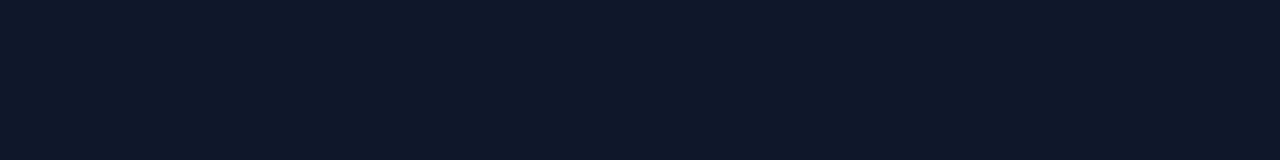
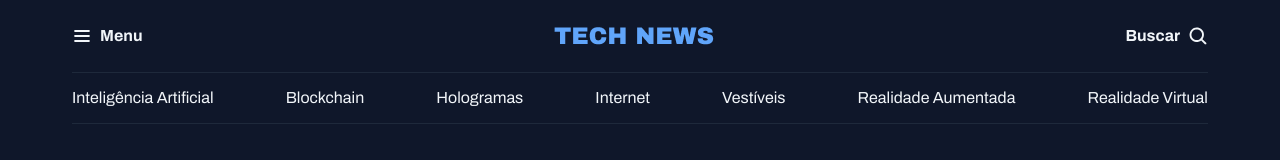
Before and after one commit to lucasaraujope/portal_de_noticias, a plain HTML site: page index.html in a window 1280 px wide. Drawn offline with Linux system fonts and the light colour scheme; files that its build step writes are made by us from their sources; files whose address does not match are found by name.

Commit message:
ajuste de espaço entre os itens do header

```diff
--- a/Style/global.css
+++ b/Style/global.css
@@ -23,10 +23,10 @@
 }
 
 
-body{
-    font: var(--text);
+body {
     color: var(--text-color-primary);
     background-color: var(--bg-color);
+    font: var(--text);
 }
 
 a{
@@ -41,3 +41,17 @@ a:hover{
 h1,h2,h3{
     color: inherit;
 }
+.container {
+    max-width: 1200px;
+    padding-inline: 32px;
+    margin-inline: auto;
+}
+
+/*utilities*/
+.grid {
+    display: grid;
+}
+
+.grid-flow-col {
+    grid-auto-flow: column;
+}
--- /dev/null
+++ b/Style/header.css
@@ -0,0 +1,26 @@
+#primary {
+
+    padding-block: 20px;
+
+    div:nth-child(2) {
+        margin-inline: auto;
+    }
+
+    div:nth-child(3) {
+        justify-self: end;
+    }
+
+    div{
+        display: flex;
+        align-items: center;
+        gap: 8px;
+    }
+
+}
+
+#secundary{
+    padding-block: 14px;
+    border: solid 1px var(--stroke-color);
+    border-inline: none;
+    justify-content: space-between;
+}
--- a/Style/style.css
+++ b/Style/style.css
@@ -1 +1,2 @@
 @import url(global.css);
+@import url(header.css);
--- a/index.html
+++ b/index.html
@@ -7,14 +7,39 @@
 
     <meta name="viewport" content="width=device-width, initial-scale=1.0">
 
-    <link rel="stylesheet" href="style.css">
+    <link rel="stylesheet" href="./Style/style.css">
     <link
-        href="https://fonts.googleapis.com/css2?family=Archivo:ital,wdth,wght@0,62..125,100..900;1,62..125,100..900&display=swap"
-        rel="stylesheet">
+    href="https://fonts.googleapis.com/css2?family=Archivo:ital,wdth,wght@0,62..125,100..900;1,62..125,100..900&display=swap"
+    rel="stylesheet">
 
     <title>Portal de noticias</title>
 </head>
 <body>
+    <header class="container">
+        <nav id="primary" class="grid grid-flow-col">
+            <div>
+                <img src="./Assets/icons/List.svg" alt="Imagem de um menu">
+                <strong>Menu</strong>
+            </div>
 
+            <div>
+                <img src="./Assets/Logo.png" alt="Logo do portal de noticias">
+            </div>
+
+            <div>
+                <strong>Buscar</strong>
+                <img src="./Assets/icons/MagnifyingGlass.svg" alt="imagem de uma lupa para pesquisa no site">
+            </div>
+        </nav>
+        <nav id="secundary" class="grid grid-flow-col">
+            <a>Inteligência Artificial</a>
+            <a>Blockchain</a>
+            <a>Hologramas</a>
+            <a>Internet</a>
+            <a>Vestíveis</a>
+            <a>Realidade Aumentada</a>
+            <a>Realidade Virtual</a>
+        </nav>
+    </header>
 </body>
 </html>
```
